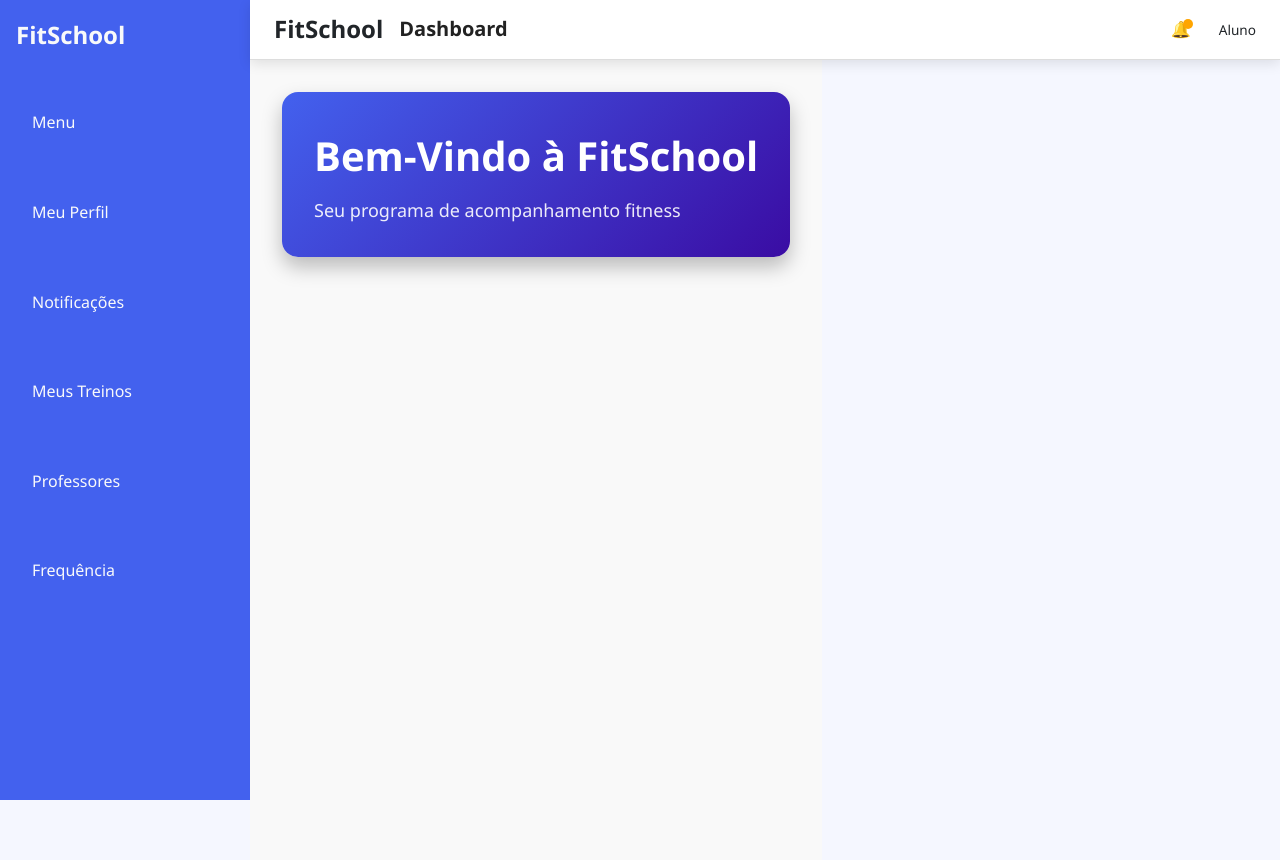
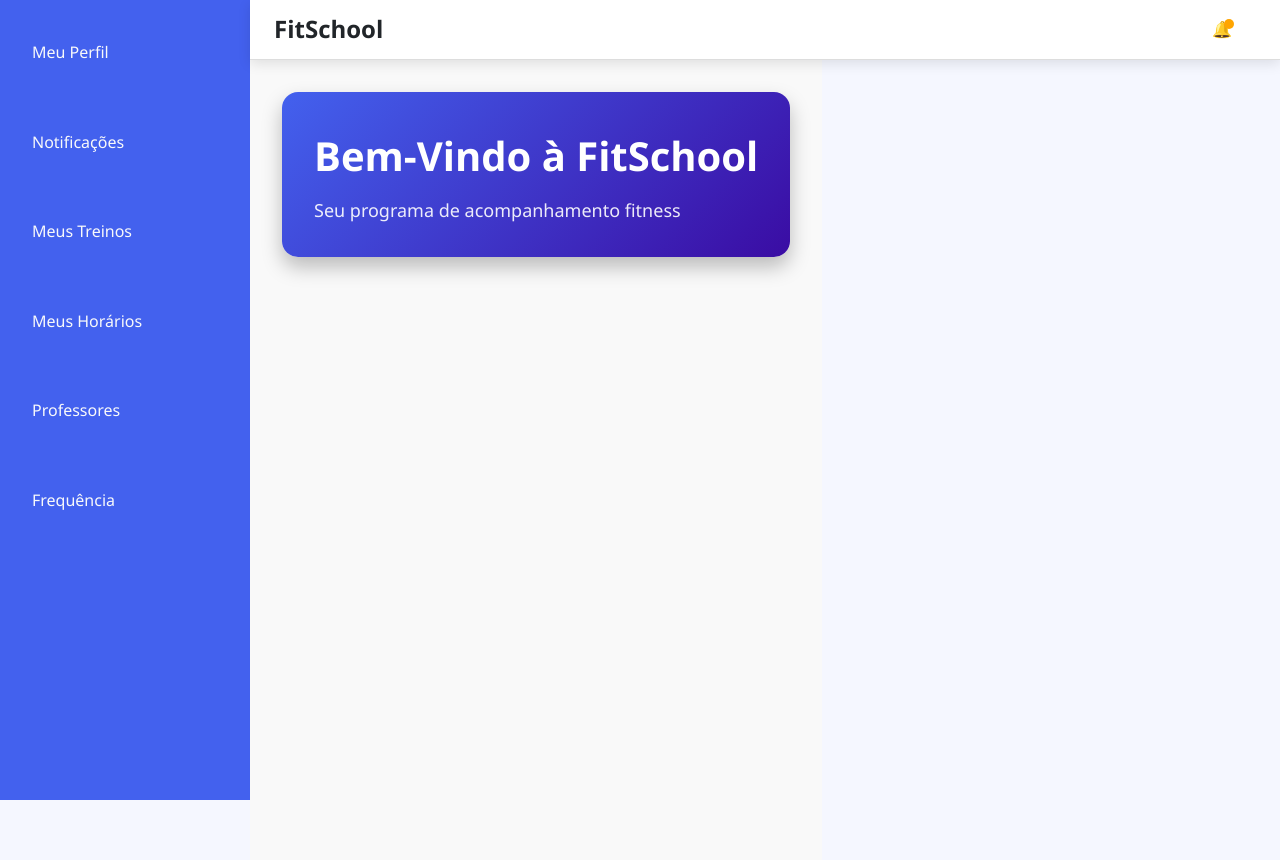
Before and after one commit to pedroompc/FitSchool-FDS, a Django app: page /user/menu/menu/ in a window 1280 px wide. Run offline with Django 5.2, Linux system fonts and the light colour scheme.

Commit message:
adicionadas urls para paginas secundárias e nome de usário visivel para todas elas

```diff
--- a/fitschool/templates/fitschool/pages/menu.html
+++ b/fitschool/templates/fitschool/pages/menu.html
@@ -13,7 +13,6 @@
 <header class="topbar">
   <div class="topbar-left">
     <h2 class="logo">FitSchool</h2>
-    <span class="page-title">Dashboard</span>
   </div>
 
   <div class="topbar-right">
@@ -24,7 +23,6 @@
     <div class="user-info">
       <div class="user-text">
         <h3>{{ user.username }}</h3>
-        <small>Aluno</small>
       </div>
     </div>
   </div>
@@ -33,15 +31,14 @@
   <div class="layout">
     <!-- Sidebar -->
     <aside class="sidebar">
-      <h2 class="logo">FitSchool</h2>
       <nav>
-        <ul>
-          <li><a href="#"> Menu</a></li>
-          <li><a href="{% url 'perfilUsuario' %}">Meu Perfil</a></li>
-          <li><a href="#">Notificações</a></li>
-          <li><a href="#">Meus Treinos</a></li>
-          <li><a href="#">Professores</a></li>
-          <li><a href="{% url 'frequencia' %}">Frequência</a></li>
+        <ul class="menu">
+            <li><a href="{% url 'perfilUsuario' %}"></i> Meu Perfil</a></li>
+            <li><a href="#"><i class="fas fa-bell"></i> Notificações</a></li>
+            <li><a href="#"><i class="fas fa-dumbbell"></i> Meus Treinos</a></li>
+            <li><a href="#"><i class="fas fa-clock"></i> Meus Horários</a></li>
+            <li><a href="#"><i class="fas fa-chalkboard-teacher"></i> Professores</a></li>
+            <li><a href= "{% url 'frequencia' %}"><i class="fas fa-calendar-check"></i> Frequência</a></li>
         </ul>
       </nav>
     </aside>
--- a/fitschool/templates/fitschool/pages/perfilUsuario.html
+++ b/fitschool/templates/fitschool/pages/perfilUsuario.html
@@ -32,7 +32,7 @@
             <li><a href="#"><i class="fas fa-dumbbell"></i> Meus Treinos</a></li>
             <li><a href="#"><i class="fas fa-clock"></i> Meus Horários</a></li>
             <li><a href="#"><i class="fas fa-chalkboard-teacher"></i> Professores</a></li>
-            <li><a href="#"><i class="fas fa-calendar-check"></i> Frequência</a></li>
+            <li><a href= "{% url 'frequencia' %}"><i class="fas fa-calendar-check"></i> Frequência</a></li>
         </ul>
     </aside>
 
```
Also changed, not shown: fitschool/templates/fitschool/pages/frequencia.html (+4 -4 lines).
